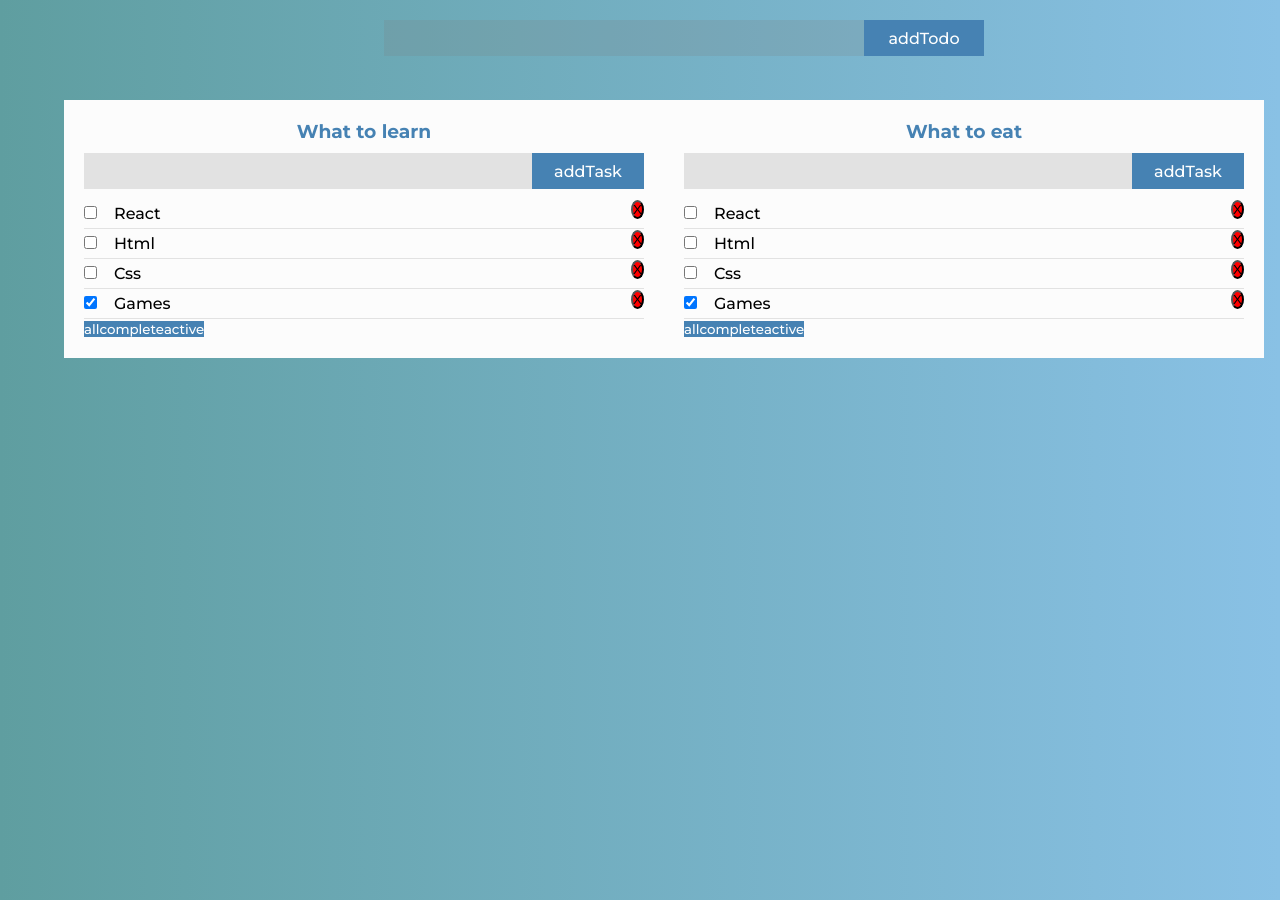
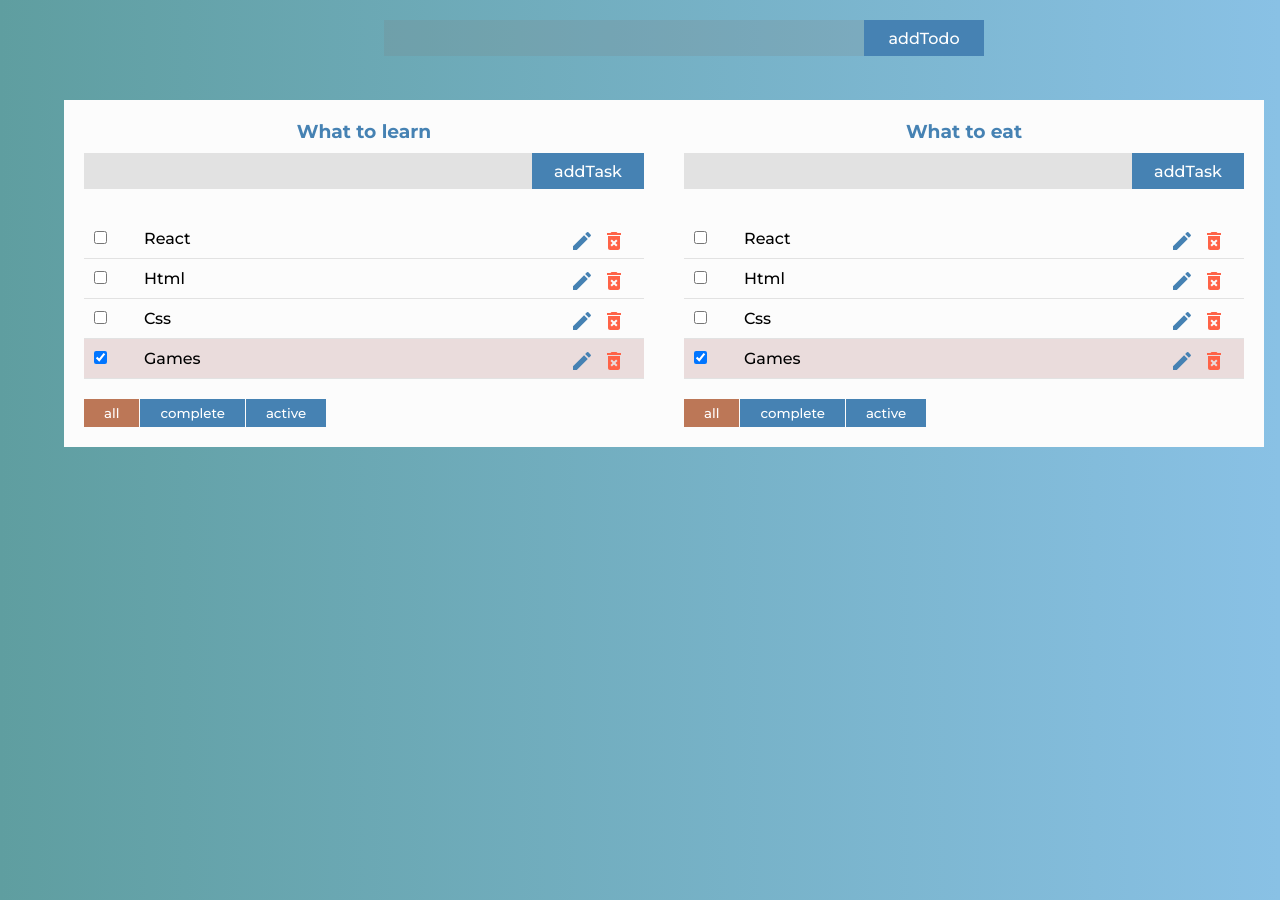
Before and after one commit to whoknow117/TypeScriptTodoList, a React (Create React App) app: page / in a window 1280 px wide. Shown: the top 900 px of the page. Built offline with nearby package versions, Linux system fonts and the light colour scheme.

Commit message:
UIcorrection

```diff
--- a/package.json
+++ b/package.json
@@ -4,6 +4,8 @@
   "version": "0.1.0",
   "private": true,
   "dependencies": {
+    "@material-ui/core": "^4.11.0",
+    "@material-ui/icons": "^4.9.1",
     "@testing-library/jest-dom": "^5.11.6",
     "@testing-library/react": "^11.1.2",
     "@testing-library/user-event": "^12.2.2",
--- a/src/App.tsx
+++ b/src/App.tsx
@@ -151,6 +151,7 @@ function App() {
                                 todoID={tl.id}
                                 key={tl.id}
                                 title={tl.title}
+                                filter={tl.filter}
                                 tasks={todoListTasks}
                                 changeFilter={changeFilter}
                                 deleteCallBack={deleteCallBack}
--- a/src/components/TodoList/Affairs/Affairs.module.scss
+++ b/src/components/TodoList/Affairs/Affairs.module.scss
@@ -1,27 +1,82 @@
+@import "src/variables/variables";
+
 
 .todoWrapper {
   display: flex;
   position: relative;
   align-items: center;
-  height: 30px;
+  height: 40px;
   border-bottom: 1px solid rgba(0,0,0,.1);
+
   .checkbox {
     position: absolute;
 
     height: 100%;
-
+    margin-left: 10px;
     display: flex;
     align-items: center;
     justify-content: center;
 
   }
   .title {
-    padding-left: 30px;
+    width: 100%;
+    text-align: left;
+    height: 100%;
+
+
   }
-  .btn {
+  .refactorButton {
     position: absolute;
-    right: 0;
-    top: 0;
+    right: 50px;
+    top: calc(50% - 10px);
+
+    button {
+      background: silver;
+      position: absolute;
+      top: 0;
+      right: 8px;
+      z-index: 10;
+      width: 20px;
+      height: 20px;
+      background: transparent;
+
+    }
+    svg {
+      position: absolute;
+      top: 0;
+      right: 0;
+      cursor:pointer;
+      z-index: 1;
+      fill: $titleTextColor;
+
+    }
+  }
+  .deleteButton {
+    position: absolute;
+    right: 10px;
+    top: calc(50% - 10px);
+
+    button {
+      background: silver;
+      position: absolute;
+      top: 0;
+      right: 8px;
+      z-index: 10;
+      width: 20px;
+      height: 20px;
+      background: transparent;
+      z-index: 2;
+
+    }
+    svg {
+      position: absolute;
+      top: 0;
+      right: 8px;
+      cursor:pointer;
+      z-index: 1;
+      fill: tomato;
+
+    }
   }
   .active {
     background: rgba(0,0,0,.1);
--- a/src/components/TodoList/Affairs/Affairs.tsx
+++ b/src/components/TodoList/Affairs/Affairs.tsx
@@ -1,10 +1,11 @@
 import React, {ChangeEvent} from 'react';
 import classes from './Affairs.module.scss';
-import {DefaultTasksType} from "../../../App";
+import {AffairsPriorityType, DefaultTasksType} from "../../../App";
 import SupperCheckbox from "../../common/SuperCheckbox/SupperCheckbox";
 import SupperButton from "../../common/SuperButton/SupperButton";
 import EditableSpan from "./EditableSpan/EditableSpan";
-
+import DeleteForeverIcon from '@material-ui/icons/DeleteForever';
+import CreateIcon from '@material-ui/icons/Create';
 
 
 export type PropsType = {
@@ -13,9 +14,10 @@ export type PropsType = {
     changeTaskStatus : (taskID: string, isDone: boolean, todoListID: string) => void
     todoID: string
     changeTaskTitle:(taskID: string, title: string, todoListID: string) => void
+
 }
 
-const Affairs:React.FC<PropsType> = ({changeTaskTitle,todoID, changeTaskStatus, deleteCallBack, task, ...restProps}) => {
+const Affairs:React.FC<PropsType> = ({ changeTaskTitle,todoID, changeTaskStatus, deleteCallBack, task, ...restProps}) => {
 
     const deleteTask = () => {deleteCallBack(task.id,todoID) }
     const changeStatus = (e: ChangeEvent<HTMLInputElement>) => {changeTaskStatus(task.id, e.currentTarget.checked,todoID)}
@@ -29,11 +31,17 @@ const Affairs:React.FC<PropsType> = ({changeTaskTitle,todoID, changeTaskStatus,
             <SupperCheckbox checked={task.isDone} onChange={changeStatus}/>
         </span>
         <p className={classes.title}>
-            <EditableSpan changeValue={changeTitle} title={task.name}/>
+            <EditableSpan doneMode={task.isDone} changeValue={changeTitle} title={task.name}/>
         </p>
-        <div className={classes.btn}>
+        <div className={classes.refactorButton}>
+            <SupperButton red onClick={deleteTask}> </SupperButton>
 
-            <SupperButton red onClick={deleteTask}>X</SupperButton>
+            <CreateIcon/>
+        </div>
+        <div className={classes.deleteButton}>
+            <SupperButton red onClick={deleteTask}> </SupperButton>
+
+            <DeleteForeverIcon/>
         </div>
     </div>
 }
--- /dev/null
+++ b/src/components/TodoList/Affairs/EditableSpan/EditablSpan.module.scss
@@ -0,0 +1,18 @@
+
+
+.common {
+  display: block;
+  height: 100%;
+  line-height: 40px;
+  width: 100%;
+  height: 100%;
+  padding-left: 60px;
+
+}
+.done {
+  display: block;
+  background: #eadcdc;
+  height: 100%;
+
+
+}
--- a/src/components/TodoList/Affairs/EditableSpan/EditableSpan.tsx
+++ b/src/components/TodoList/Affairs/EditableSpan/EditableSpan.tsx
@@ -1,11 +1,13 @@
 import React, { ChangeEvent, useState } from "react";
+import  classes from './EditablSpan.module.scss';
 
 export type EditableSpanType = {
     title: string
     changeValue: (newValue: string) => void
+    doneMode: boolean
 }
 
-const EditableSpan:React.FC<EditableSpanType>= ({changeValue, title}) => {
+const EditableSpan:React.FC<EditableSpanType>= ({doneMode,changeValue, title}) => {
     const [editMode, setEditMode] = useState<boolean>(false)
     const [titleValue, setTitleValue] =useState<string>(title);
 
@@ -24,7 +26,7 @@ const EditableSpan:React.FC<EditableSpanType>= ({changeValue, title}) => {
     return ( editMode ? <input onChange={changeTitle}
                                value={titleValue}
                                onBlur={deActivatedEditMode}
-                               autoFocus={true} type="text"/> : <span onDoubleClick={activatedEditMode}>{title}</span>
+                               autoFocus={true} type="text"/> : <span className={`${classes.common} ${ doneMode ? classes.done : ""}`} onDoubleClick={activatedEditMode}>{title}</span>
 
     )
 }
--- a/src/components/TodoList/TodoAffairs.module.scss
+++ b/src/components/TodoList/TodoAffairs.module.scss
@@ -5,12 +5,20 @@
   padding: 20px;
   width: 600px;
   background: $backgroundTodoList;
+  .active {
+    background: #000;
+  }
+  .tasks {
+    margin-bottom: 20px;
+    margin-top: 30px;
+  }
   .title {
     background: $backgroundTodoList;
     color: $titleTextColor;
     margin-bottom: 10px;
   }
   .input {
+
     margin-bottom: 10px;
   }
 }
--- a/src/components/TodoList/TodoAffairs.tsx
+++ b/src/components/TodoList/TodoAffairs.tsx
@@ -16,10 +16,11 @@ export type TodoListType = {
     title: string
     changeTaskTitle: (taskID: string, title: string, todoListID: string) => void
     removeTodoList: (todoListID: string) => void
+    filter:AffairsPriorityType
     changeTodoListTitle: (newTitle: string, todoListID: string) => void
 }
 
-const TodoList: React.FC<TodoListType> = ({changeTaskTitle, title, removeTodoList, todoID, tasks, changeTaskStatus, addTask, deleteCallBack, changeFilter}) => {
+const TodoList: React.FC<TodoListType> = ({filter,changeTaskTitle, title, removeTodoList, todoID, tasks, changeTaskStatus, addTask, deleteCallBack, changeFilter}) => {
 
     const addItem = (title: string) => {
         addTask(title, todoID)
@@ -32,15 +33,18 @@ const TodoList: React.FC<TodoListType> = ({changeTaskTitle, title, removeTodoLis
             <TodoInput addItem={addItem}>addTask</TodoInput>
         </div>
 
+        <div className={classes.tasks}>
             {tasks.map(t => <Affairs
                 changeTaskTitle={changeTaskTitle}
                 key={t.id}
+
                 changeTaskStatus={changeTaskStatus}
                 task={t}
                 todoID={todoID}
                 deleteCallBack={deleteCallBack}
             />)}
-        <TodoButtons todoID={todoID} changeFilter={changeFilter}/>
+        </div>
+        <TodoButtons  filter={filter} todoID={todoID} changeFilter={changeFilter}/>
 
 
     </div>
--- a/src/components/TodoList/TodoButtons/TodoButtons.module.scss
+++ b/src/components/TodoList/TodoButtons/TodoButtons.module.scss
@@ -2,4 +2,12 @@
 
 .todoWrapper {
   display: flex;
+  button {
+    margin-right: 1px;
+    padding: 6px 20px;
+    .activeBtn {
+      background: #000;
+    }
+  }
+
 }
--- a/src/components/TodoList/TodoButtons/TodoButtons.tsx
+++ b/src/components/TodoList/TodoButtons/TodoButtons.tsx
@@ -8,9 +8,10 @@ import SupperButton from "../../common/SuperButton/SupperButton";
 export type TodoButtonsType = {
     changeFilter:(filter: AffairsPriorityType, todoListID:string) => void
     todoID: string
+    filter: AffairsPriorityType
 }
 
-const TodoButtons:React.FC<TodoButtonsType> = ({todoID, changeFilter}) => {
+const TodoButtons:React.FC<TodoButtonsType> = ({filter, todoID, changeFilter}) => {
 
 
 
@@ -20,9 +21,9 @@ const TodoButtons:React.FC<TodoButtonsType> = ({todoID, changeFilter}) => {
 
     return <div className={classes.todoWrapper}>
 
-        <SupperButton onClick={setAll}>all</SupperButton>
-        <SupperButton onClick={setComplete}>complete</SupperButton>
-        <SupperButton onClick={setActive}>active</SupperButton>
+        <SupperButton filter={filter === 'all'} onClick={setAll}>all</SupperButton>
+        <SupperButton filter={filter === 'complete'} onClick={setComplete}>complete</SupperButton>
+        <SupperButton filter={filter === 'active'} onClick={setActive}>active</SupperButton>
 
 
     </div>
--- a/src/components/common/SuperButton/SupperButton.module.scss
+++ b/src/components/common/SuperButton/SupperButton.module.scss
@@ -2,11 +2,17 @@
 
 .todoWrapper {
   height: 100%;
+
   .redBtn {
-    background: red;
-
+    background: #9d8a8a;
+    width: 20px;
+    height: 20px;
     border-radius: 50%;
-
+    outline: none;
+    cursor: pointer;
+    border: none;
+    margin-top: 4px;
+    color: #fff;
   }
   .common {
     height: 100%;
@@ -16,5 +22,16 @@
     color: #fff;
     border: none;
     outline: none;
+    cursor: pointer;
+    transition: .1s ease-in-out;
+    &:hover {
+
+
+    }
+
+
+  }
+  .activeBtn {
+    background: #bc7757;
   }
 }
--- a/src/components/common/SuperButton/SupperButton.tsx
+++ b/src/components/common/SuperButton/SupperButton.tsx
@@ -1,5 +1,6 @@
 import React, {ButtonHTMLAttributes, DetailedHTMLProps} from 'react';
 import classes from './SupperButton.module.scss';
+import {AffairsPriorityType} from "../../../App";
 
 
 type DefaultButtonPropsType =  DetailedHTMLProps<ButtonHTMLAttributes<HTMLButtonElement>, HTMLButtonElement>
@@ -9,12 +10,13 @@ type DefaultButtonPropsType =  DetailedHTMLProps<ButtonHTMLAttributes<HTMLButton
 
 export type SupperButtonType = DefaultButtonPropsType & {
      red?: boolean
+     filter?: boolean
 }
 
-const SupperButton:React.FC<SupperButtonType> = ({red, children,...restProps}) => {
+const SupperButton:React.FC<SupperButtonType> = ({filter,red, children,...restProps}) => {
 
 
-    const buttonClassName =`${ red ? classes.redBtn : classes.common}`
+    const buttonClassName =`${classes.common} ${filter ? classes.activeBtn: ""}${red ? classes.redBtn : ""}`
 
     return <div className={classes.todoWrapper}>
 
```
Also changed, not shown: 1 other file (tests, documents, lock files or other folders). Lines whose indentation alone changed are shown as unchanged.
